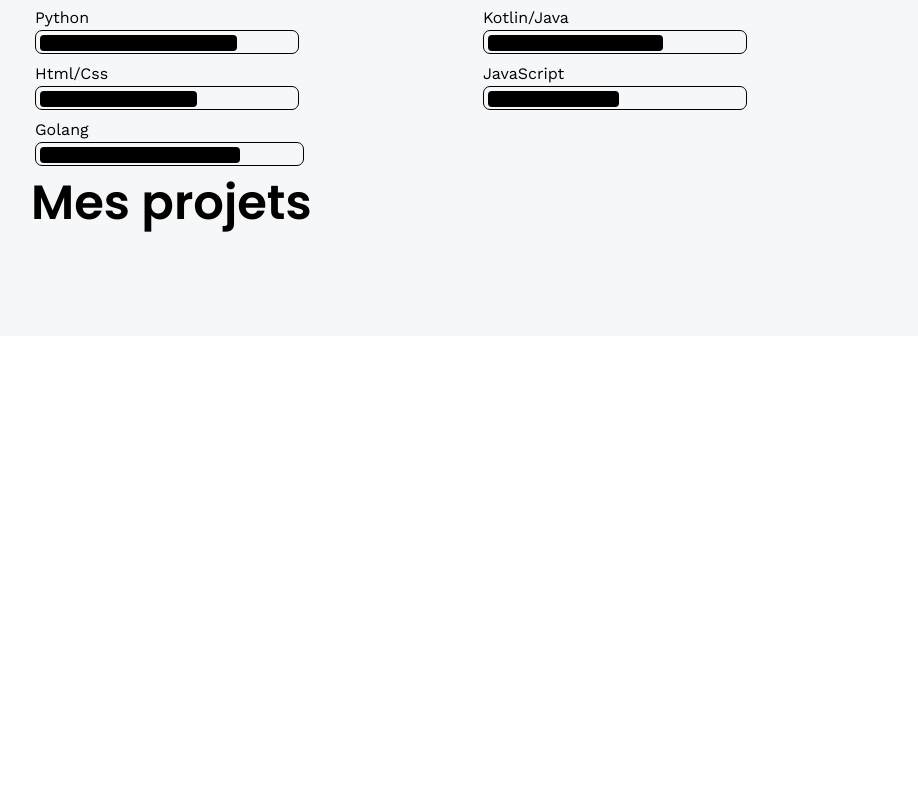
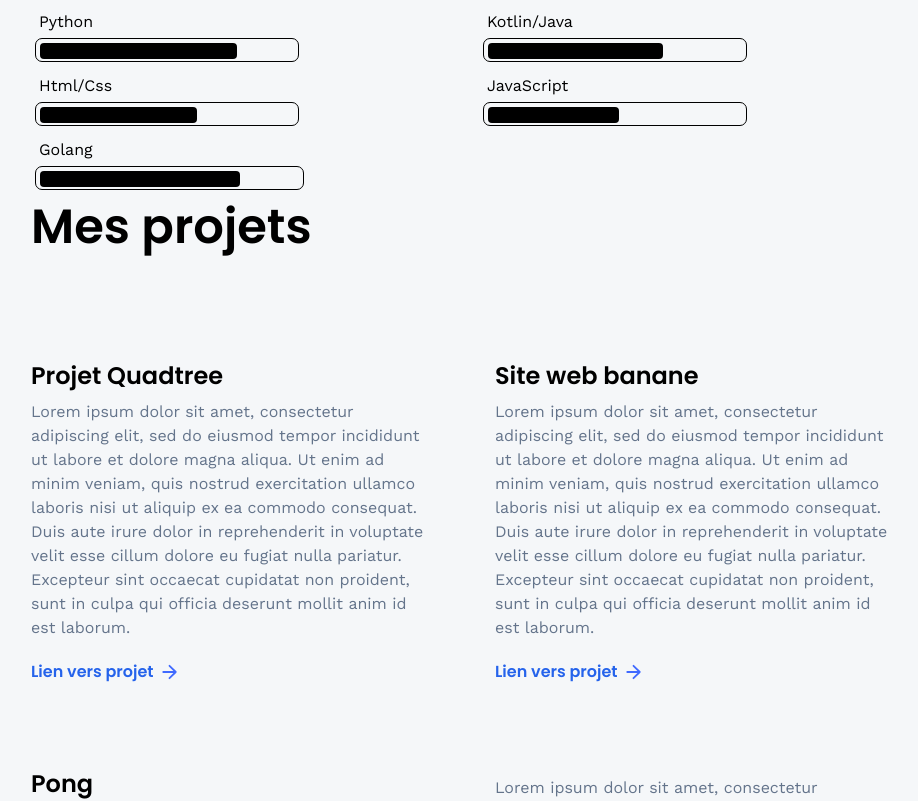
Before and after one commit to Aer-3888/portfolio_but1, a React (Vite) app: page /Aboutme in a window 1280 px wide. Shown: the part 464-1265 px from the top of the page, without its empty margins (161-1079 px from the left). Before the commit the page ends 800 px from the top, so only its background shows below. Built offline with nearby package versions, Linux system fonts and the light colour scheme; no server answers.

Commit message:
projects almost done

```diff
--- a/package.json
+++ b/package.json
@@ -14,7 +14,9 @@
     "@react-spring/three": "^9.7.3",
     "@react-three/drei": "^9.105.4",
     "@react-three/fiber": "^8.16.1",
+    "flowbite-react": "^0.9.0",
     "react": "^18.2.0",
+    "react-bootstrap": "^2.10.2",
     "react-dom": "^18.2.0",
     "react-router-dom": "^6.22.3"
   },
--- a/src/components/HomeInfo.jsx
+++ b/src/components/HomeInfo.jsx
@@ -15,7 +15,7 @@ const HomeInfo = ({ currentStage, canvasExpansion }) => {
         1: (
             <div className='info-box'>
                 <p className='font-medium sm:text-xl text-center'>
-                    Vous trouverez ci-dessous mon CV pour en savoir plus sur mon parcours professionnel et mes compétences
+                    Je suis un étudiant en première année d&#8217;un BUT en Informatique.Vous trouverez ci-dessous mon CV.
                 </p>
                 <a href='../assets/CV_PHAN_Theo.pdf' download="CV_PHAN_Theo.pdf" className='neo-brutalism-white neo-btn'>
                     Mon CV
@@ -44,15 +44,11 @@ const HomeInfo = ({ currentStage, canvasExpansion }) => {
             </div>
         ),
         4: (
-            <div className={`info-box ${infoBoxSize}`}>
-                <p className='font-medium sm:text-xl text-center w-full' style={{paddingBottom: 20}}>Bonjour, je m&#8217;appelle <span className='font-semibold'>Theo</span></p>
-                <p className={`${infoBoxSize === 'small' ? 'opacity-0 pointer-events-none' : 'opacity-100'} text-center transition-opacity duration-300 text-align-justify`}>
-                Je suis étudiant en première année de BUT Informatique à l'IUT de Nantes. Passionné par la programmation, je vise une école d'ingénieur après ma deuxième année pour approfondir mes compétences. Je m'intéresse particulièrement au développement logiciel, à la cybersécurité et à l'intelligence artificielle.
-                </p>
-                <button className='neo-btn neo-brutalism-white' onClick={() => toggleInfoBoxSize()}>
-                    {infoBoxSize === 'small' ? 'Voir plus' : 'Voir moins'}
-                </button>
-            </div>
+
+                <p className='sm:text-xl sm:leading-snug text-center neo-brutalism-blue py-4 px-8 text-white mx-5' >Bonjour, je m&#8217;appelle <span className='font-semibold'>Theo</span></p>
+
+
+
         ),
         5: <img src={drag} />
     };
--- /dev/null
+++ b/src/components/MapConst.jsx
@@ -0,0 +1,53 @@
+import {
+    car,
+    contact,
+    css,
+    estate,
+    express,
+    git,
+    github,
+    html,
+    javascript,
+    linkedin,
+    mongodb,
+    motion,
+    mui,
+    nextjs,
+    nodejs,
+    pricewise,
+    react,
+    redux,
+    sass,
+    snapgram,
+    summiz,
+    tailwindcss,
+    threads,
+    typescript
+} from "../assets/icons";
+
+export const projects = [
+    {
+        name: 'Projet Quadtree',
+        description: 'Lorem ipsum dolor sit amet, consectetur adipiscing elit, sed do eiusmod tempor incididunt ut labore et dolore magna aliqua. Ut enim ad minim veniam, quis nostrud exercitation ullamco laboris nisi ut aliquip ex ea commodo consequat. Duis aute irure dolor in reprehenderit in voluptate velit esse cillum dolore eu fugiat nulla pariatur. Excepteur sint occaecat cupidatat non proident, sunt in culpa qui officia deserunt mollit anim id est laborum.',
+        link: '',
+        image: ''
+    },
+    {
+        name: 'Site web banane',
+        description: 'Lorem ipsum dolor sit amet, consectetur adipiscing elit, sed do eiusmod tempor incididunt ut labore et dolore magna aliqua. Ut enim ad minim veniam, quis nostrud exercitation ullamco laboris nisi ut aliquip ex ea commodo consequat. Duis aute irure dolor in reprehenderit in voluptate velit esse cillum dolore eu fugiat nulla pariatur. Excepteur sint occaecat cupidatat non proident, sunt in culpa qui officia deserunt mollit anim id est laborum.',
+        link: 'https://reactest-e231342j-01d7d1316b84b390a01d1448aefbc660d1bc4760dcde2.univ-nantes.io/',
+        image: ''
+    },
+    {
+        name: 'Pong',
+        description: 'Lorem ipsum dolor sit amet, consectetur adipiscing elit, sed do eiusmod tempor incididunt ut labore et dolore magna aliqua. Ut enim ad minim veniam, quis nostrud exercitation ullamco laboris nisi ut aliquip ex ea commodo consequat. Duis aute irure dolor in reprehenderit in voluptate velit esse cillum dolore eu fugiat nulla pariatur. Excepteur sint occaecat cupidatat non proident, sunt in culpa qui officia deserunt mollit anim id est laborum.',
+        link: 'https://github.com/Aer-3888/pong',
+        image: ''
+    },
+    {
+        name: '',
+        description: 'Lorem ipsum dolor sit amet, consectetur adipiscing elit, sed do eiusmod tempor incididunt ut labore et dolore magna aliqua. Ut enim ad minim veniam, quis nostrud exercitation ullamco laboris nisi ut aliquip ex ea commodo consequat. Duis aute irure dolor in reprehenderit in voluptate velit esse cillum dolore eu fugiat nulla pariatur. Excepteur sint occaecat cupidatat non proident, sunt in culpa qui officia deserunt mollit anim id est laborum.',
+        link: '',
+        image: ''
+    }
+];
--- a/src/pages/AboutMe.jsx
+++ b/src/pages/AboutMe.jsx
@@ -1,7 +1,7 @@
-import { Canvas } from '@react-three/fiber'
-import React, { Suspense } from 'react'
-import Laptop from '../models/Laptop'
-import Loader from '../components/Loader';
+import React from 'react'
+import { Link } from "react-router-dom";
+import { projects } from '../components/MapConst';
+import { arrow } from "../assets/icons";
 
 const AboutMe = () => {
   return (
@@ -19,13 +19,13 @@ const AboutMe = () => {
         <span  className='head-text'>Compétences</span>
         <div className='flex'>
           <div className='w-1/2 m-1'>
-            <div >Python</div>
+            <div className='m-1'>Python</div>
             <div className='h-6 w-3/5' style={{borderColor: 'black', borderWidth : 1, borderRadius : 7}}>
               <div className='w-3/4 h-4 m-1 rounded' style={{backgroundColor : 'black'}}></div>
             </div>
           </div>
           <div className='w-1/2 m-1'>
-            <div >Kotlin/Java</div>
+            <div className='m-1'>Kotlin/Java</div>
             <div className='h-6 w-3/5' style={{borderColor: 'black', borderWidth : 1, borderRadius : 7}}>
               <div className='w-4/6 h-4 m-1 rounded' style={{backgroundColor : 'black'}}></div>
             </div>
@@ -33,13 +33,13 @@ const AboutMe = () => {
         </div>
         <div className='flex'>
           <div className='w-1/2 m-1'>
-            <div >Html/Css</div>
+            <div className='m-1'>Html/Css</div>
             <div className='h-6 w-3/5' style={{borderColor: 'black', borderWidth : 1, borderRadius : 7}}>
               <div className='w-3/5 h-4 m-1 rounded' style={{backgroundColor : 'black'}}></div>
             </div>
           </div>
           <div className='w-1/2 m-1'>
-            <div >JavaScript</div>
+            <div className='m-1'>JavaScript</div>
             <div className='h-6 w-3/5' style={{borderColor: 'black', borderWidth : 1, borderRadius : 7}}>
               <div className='w-1/2 h-4 m-1 rounded' style={{backgroundColor : 'black'}}></div>
             </div>
@@ -47,14 +47,42 @@ const AboutMe = () => {
         </div>
         <div className='flex'>
           <div className='w-1/2 m-1'>
-            <div >Golang</div>
+            <div className='m-1'>Golang</div>
             <div className='h-6 w-3/5' style={{borderColor: 'black', borderWidth : 1, borderRadius : 7}}>
               <div className='w-3/4 h-4 m-1 rounded' style={{backgroundColor : 'black'}}></div>
             </div>
           </div>
         </div>
         <span className='head-text w-full' id='project'>Mes projets</span>
+        <div className='flex flex-wrap my-20 gap-16'>
+        {projects.map((project) => (
+          <div className='lg:w-[400px] w-full' key={project.name}>
+            <img className='rounded '  key={project.image}/>
 
+            <div className='mt-5 flex flex-col'>
+              <h4 className='text-2xl font-poppins font-semibold'>
+                {project.name}
+              </h4>
+              <p className='mt-2 text-slate-500'>{project.description}</p>
+              <div className='mt-5 flex items-center gap-2 font-poppins'>
+                <Link
+                  to={project.link}
+                  target='_blank'
+                  rel='noopener noreferrer'
+                  className='font-semibold text-blue-600'
+                >
+                  Lien vers projet
+                </Link>
+                <img
+                  src={arrow}
+                  alt='arrow'
+                  className='w-4 h-4 object-contain'
+                />
+              </div>
+            </div>
+          </div>
+        ))}
+      </div>
 
       </div>
 
```
Also changed, not shown: 1 other file (tests, documents, lock files or other folders).
